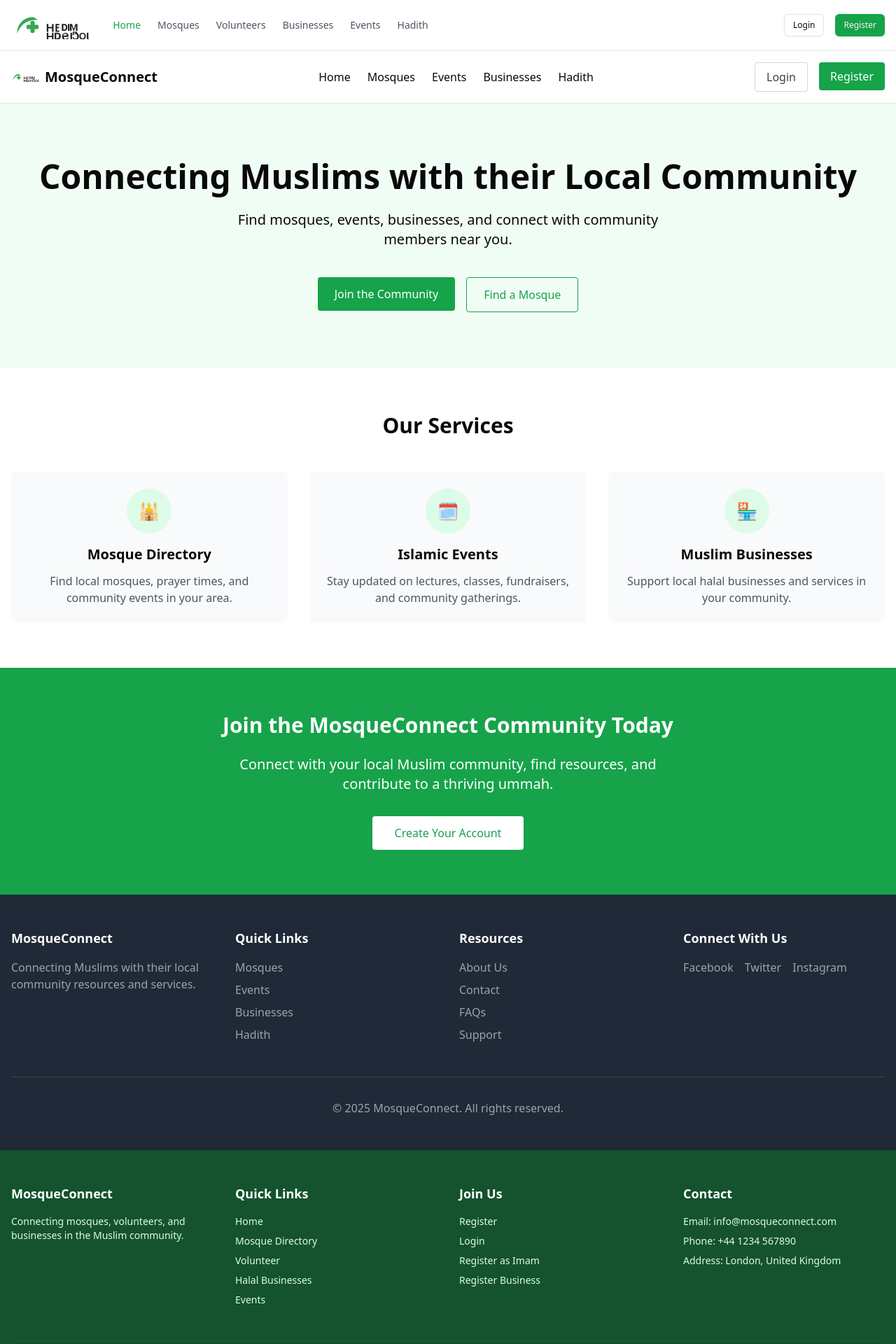
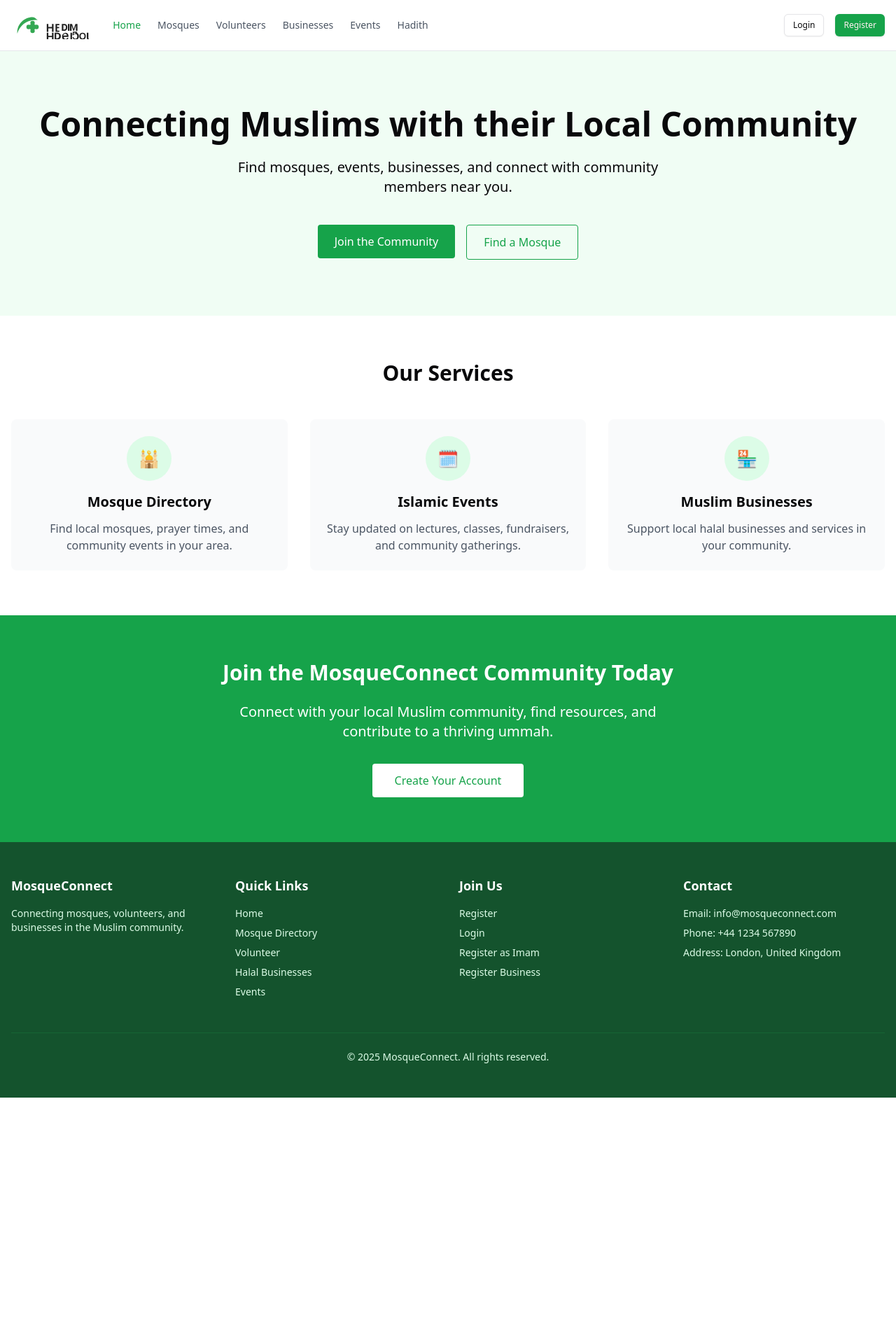
Before and after one commit to ChejAhamed/mosque-connect, a Next.js app: page / in a window 1280 px wide. Shown: the top 1920 px of the page at 70% size. After the commit the page ends 1568 px from the top, so only its background shows below. Built offline with nearby package versions, Linux system fonts and the light colour scheme; no server answers.

Commit message:
Remove duplicate header and footer from homepage

```diff
--- a/src/app/page.js
+++ b/src/app/page.js
@@ -7,53 +7,6 @@ import Image from "next/image";
 export default function HomePage() {
   return (
     <div className="flex flex-col min-h-screen">
-      {/* Header */}
-      <header className="py-4 border-b">
-        <div className="container mx-auto px-4">
-          <div className="flex justify-between items-center">
-            <div className="flex items-center">
-              <Image
-                src="/muslim-connect-logo.svg"
-                alt="Mosque Connect"
-                width={40}
-                height={40}
-                className="mr-2"
-              />
-              <span className="text-xl font-semibold">MosqueConnect</span>
-            </div>
-            <nav className="hidden md:flex space-x-6">
-              <Link href="/" className="font-medium">
-                Home
-              </Link>
-              <Link href="/mosques" className="font-medium">
-                Mosques
-              </Link>
-              <Link href="/events" className="font-medium">
-                Events
-              </Link>
-              <Link href="/businesses" className="font-medium">
-                Businesses
-              </Link>
-              <Link href="/hadith" className="font-medium">
-                Hadith
-              </Link>
-            </nav>
-            <div className="hidden md:flex space-x-4">
-              <Link href="/login">
-                <button className="px-4 py-2 rounded border border-gray-300 text-gray-700">
-                  Login
-                </button>
-              </Link>
-              <Link href="/register">
-                <button className="px-4 py-2 rounded bg-green-600 text-white">
-                  Register
-                </button>
-              </Link>
-            </div>
-          </div>
-        </div>
-      </header>
-
       {/* Main Content */}
       <main className="flex-grow">
         {/* Hero Section */}
@@ -141,88 +94,6 @@ export default function HomePage() {
           </div>
         </section>
       </main>
-
-      {/* Footer */}
-      <footer className="bg-gray-800 text-white py-12">
-        <div className="container mx-auto px-4">
-          <div className="grid grid-cols-1 md:grid-cols-4 gap-8">
-            <div>
-              <h3 className="text-lg font-semibold mb-4">MosqueConnect</h3>
-              <p className="text-gray-400">
-                Connecting Muslims with their local community resources and
-                services.
-              </p>
-            </div>
-            <div>
-              <h3 className="text-lg font-semibold mb-4">Quick Links</h3>
-              <ul className="space-y-2">
-                <li>
-                  <Link href="/mosques" className="text-gray-400 hover:text-white">
-                    Mosques
-                  </Link>
-                </li>
-                <li>
-                  <Link href="/events" className="text-gray-400 hover:text-white">
-                    Events
-                  </Link>
-                </li>
-                <li>
-                  <Link href="/businesses" className="text-gray-400 hover:text-white">
-                    Businesses
-                  </Link>
-                </li>
-                <li>
-                  <Link href="/hadith" className="text-gray-400 hover:text-white">
-                    Hadith
-                  </Link>
-                </li>
-              </ul>
-            </div>
-            <div>
-              <h3 className="text-lg font-semibold mb-4">Resources</h3>
-              <ul className="space-y-2">
-                <li>
-                  <a href="#" className="text-gray-400 hover:text-white">
-                    About Us
-                  </a>
-                </li>
-                <li>
-                  <a href="#" className="text-gray-400 hover:text-white">
-                    Contact
-                  </a>
-                </li>
-                <li>
-                  <a href="#" className="text-gray-400 hover:text-white">
-                    FAQs
-                  </a>
-                </li>
-                <li>
-                  <a href="#" className="text-gray-400 hover:text-white">
-                    Support
-                  </a>
-                </li>
-              </ul>
-            </div>
-            <div>
-              <h3 className="text-lg font-semibold mb-4">Connect With Us</h3>
-              <div className="flex space-x-4">
-                <a href="#" className="text-gray-400 hover:text-white">
-                  Facebook
-                </a>
-                <a href="#" className="text-gray-400 hover:text-white">
-                  Twitter
-                </a>
-                <a href="#" className="text-gray-400 hover:text-white">
-                  Instagram
-                </a>
-              </div>
-            </div>
-          </div>
-          <div className="mt-12 pt-8 border-t border-gray-700 text-center text-gray-400">
-            <p>© {new Date().getFullYear()} MosqueConnect. All rights reserved.</p>
-          </div>
-        </div>
-      </footer>
     </div>
   );
 }
```
